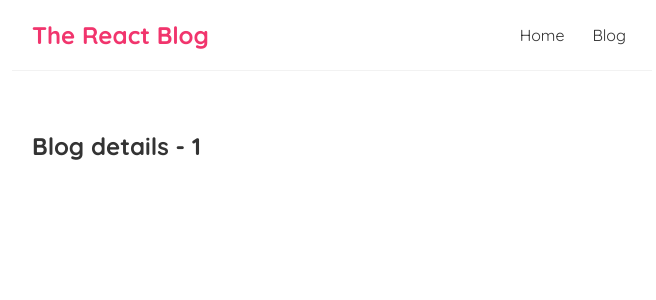
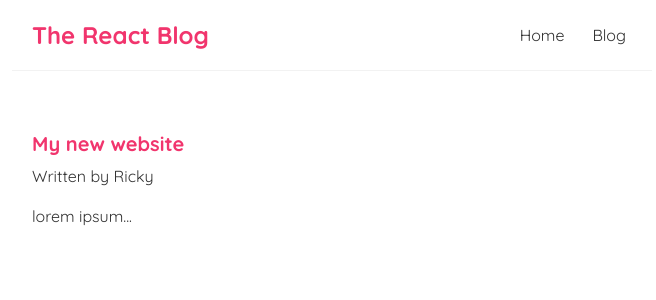
Before and after one commit to rmavlingcar/react-tutorial, a React (Create React App) app in the folder react-tutorial-blog/: page /blogs/1 in a window 1280 px wide. Shown: the top 300 px of the page, without its empty margins (308-964 px from the left). Built offline with nearby package versions, Linux system fonts and the light colour scheme; data requests are answered from the project's data file.

Commit message:
Completed tutorial #26

```diff
--- a/react-tutorial-blog/src/BlogDetails.js
+++ b/react-tutorial-blog/src/BlogDetails.js
@@ -1,12 +1,22 @@
 import { useParams } from "react-router-dom";
+import useFetch from "./useFetch";
 
 const BlogDetails = () => {
 
     const { id } = useParams();
+    const { data:blog , error, isPending } = useFetch('http://localhost:8000/blogs/' + id);
 
     return (
         <div className="blog-details">
-            <h2>Blog details - { id }</h2>
+            { isPending && <div>Loading...</div> }
+            { error && <div>{ error }</div> }
+            { blog && (
+                <article>
+                    <h2>{ blog.title }</h2>
+                    <p>Written by { blog.author }</p>
+                    <div>{ blog.body }</div>
+                </article>
+            )}
         </div>
      );
 }
--- a/react-tutorial-blog/src/index.css
+++ b/react-tutorial-blog/src/index.css
@@ -51,3 +51,21 @@
 .blog-preview a{
   text-decoration: none;
 }
+
+/* blog details page */
+.blog-details h2 {
+  font-size: 20px;
+  color: #f1356d;
+  margin-bottom: 10px;
+}
+.blog-details div {
+  margin: 20px 0;
+}
+.blog-details button {
+  background: #f1356d;
+  color: #fff;
+  border: 0;
+  padding: 8px;
+  border-radius: 8px;
+  cursor: pointer;
+}
```
